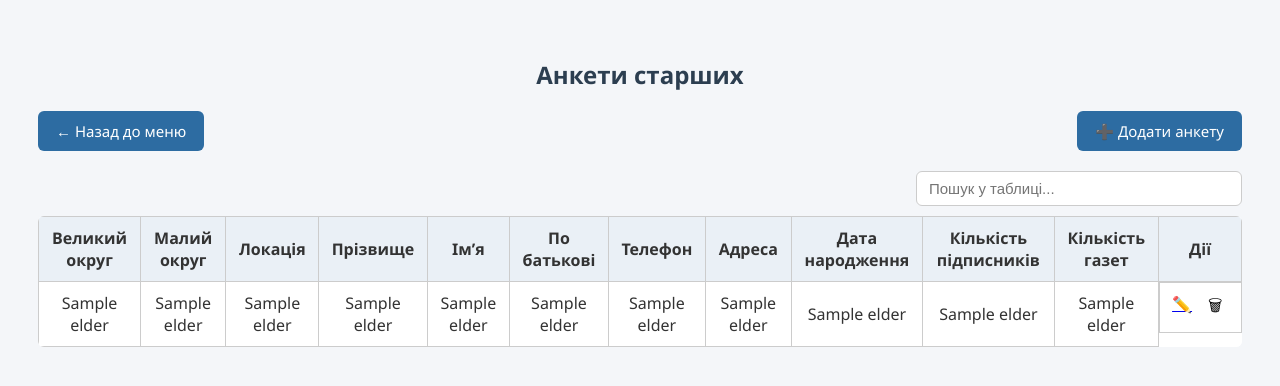
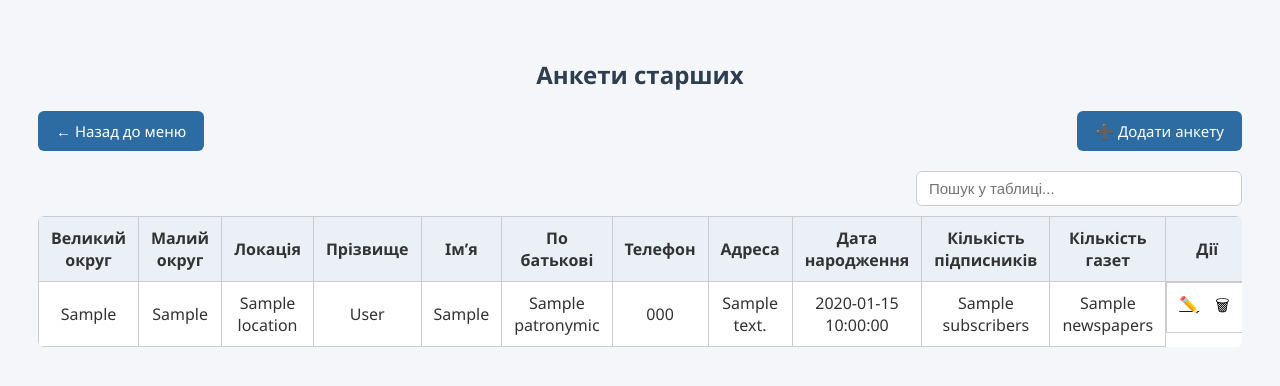
Before and after one commit to Aliina-ai/flask-form, a Flask app: page /elder_list in a window 1280 px wide. Shown: the top 386 px of the page. Run offline with Flask 3, Linux system fonts and the light colour scheme; the visitor is signed in with stand-in values (Sample User, id 1); a database or web service that is not in the repository returns one stand-in record (values such as "Sample title"); some libraries are stand-ins or nearby versions.

Commit message:
Update elder_list.html

```diff
--- a/templates/elder_list.html
+++ b/templates/elder_list.html
@@ -44,15 +44,16 @@
             border-radius: 6px;
             width: 300px;
         }
+        .table-container {
+           overflow-x: auto;
+           background-color: #fff;
+           border-radius: 6px;
+        }
         table {
             width: 100%;
             border-collapse: collapse;
             background-color: #fff;
-        }
-        .table-container {
-           overflow-x: auto;
-           background-color: #fff;
-           border-radius: 6px;
+            min-width: 1000px;
         }
         th, td {
             border: 1px solid #ccc;
@@ -125,20 +126,20 @@
         <tbody>
             {% for e in elders %}
             <tr>
-                <td>{{ e[1] }}</td>
-                <td>{{ e[2] }}</td>
-                <td>{{ e[3] }}</td>
-                <td>{{ e[4] }}</td>
-                <td>{{ e[5] }}</td>
-                <td>{{ e[6] }}</td>
-                <td>{{ e[7] }}</td>
-                <td>{{ e[8] }}</td>
-                <td>{{ e[9] }}</td>
-                <td>{{ e[10] }}</td>
-                <td>{{ e[11] }}</td>
+                <td>{{ e["big_district"] }}</td>
+                <td>{{ e["small_district"] }}</td>
+                <td>{{ e["location"] }}</td>
+                <td>{{ e["last_name"] }}</td>
+                <td>{{ e["first_name"] }}</td>
+                <td>{{ e["patronymic"] }}</td>
+                <td>{{ e["phone"] }}</td>
+                <td>{{ e["address"] }}</td>
+                <td>{{ e["birth_date"] }}</td>
+                <td>{{ e["subscribers"] }}</td>
+                <td>{{ e["newspapers"] }}</td>
                 <td class="actions">
-                    <a href="{{ url_for('edit_elder', elder_id=e[0]) }}">✏️</a>
-                    <form action="{{ url_for('delete_elder', id=e[0]) }}" method="POST">
+                    <a href="{{ url_for('edit_elder', elder_id=e['id']) }}">✏️</a>
+                    <form action="{{ url_for('delete_elder', id=e['id']) }}" method="POST">
                         <button type="submit" onclick="return confirm('Видалити анкету?')">🗑</button>
                     </form>
                 </td>
```
